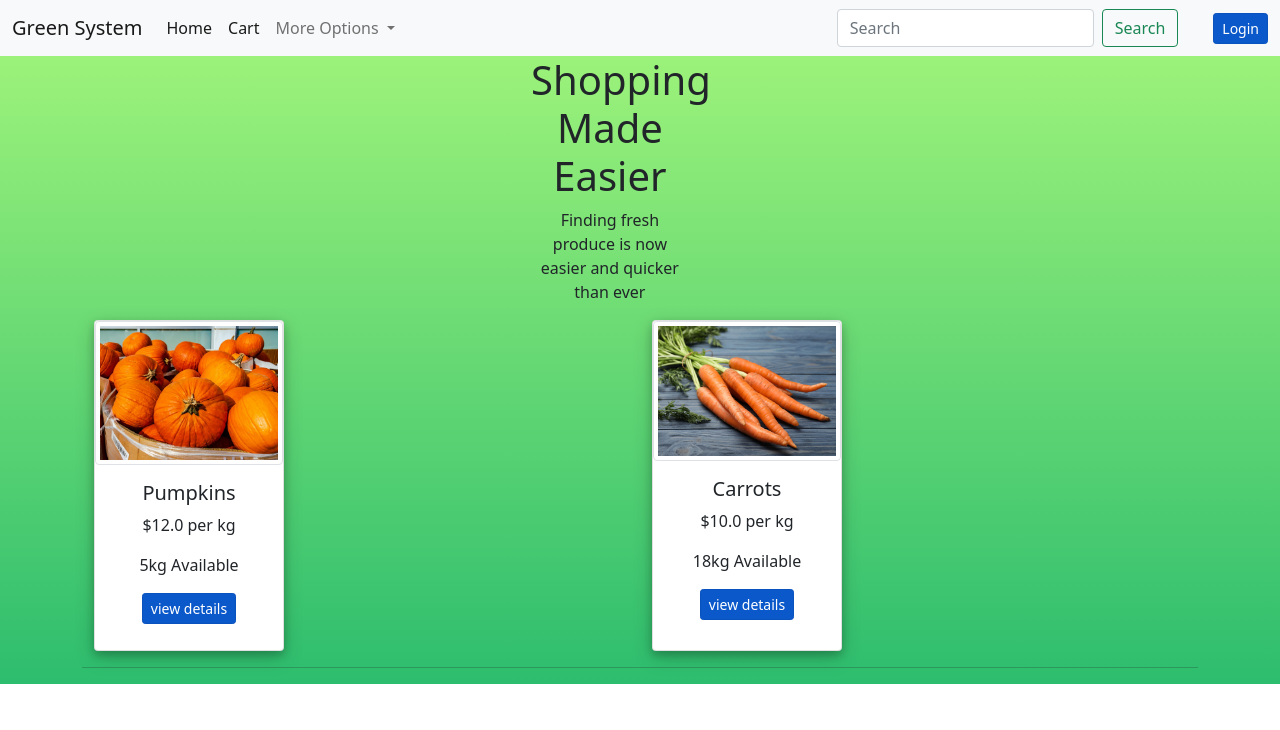
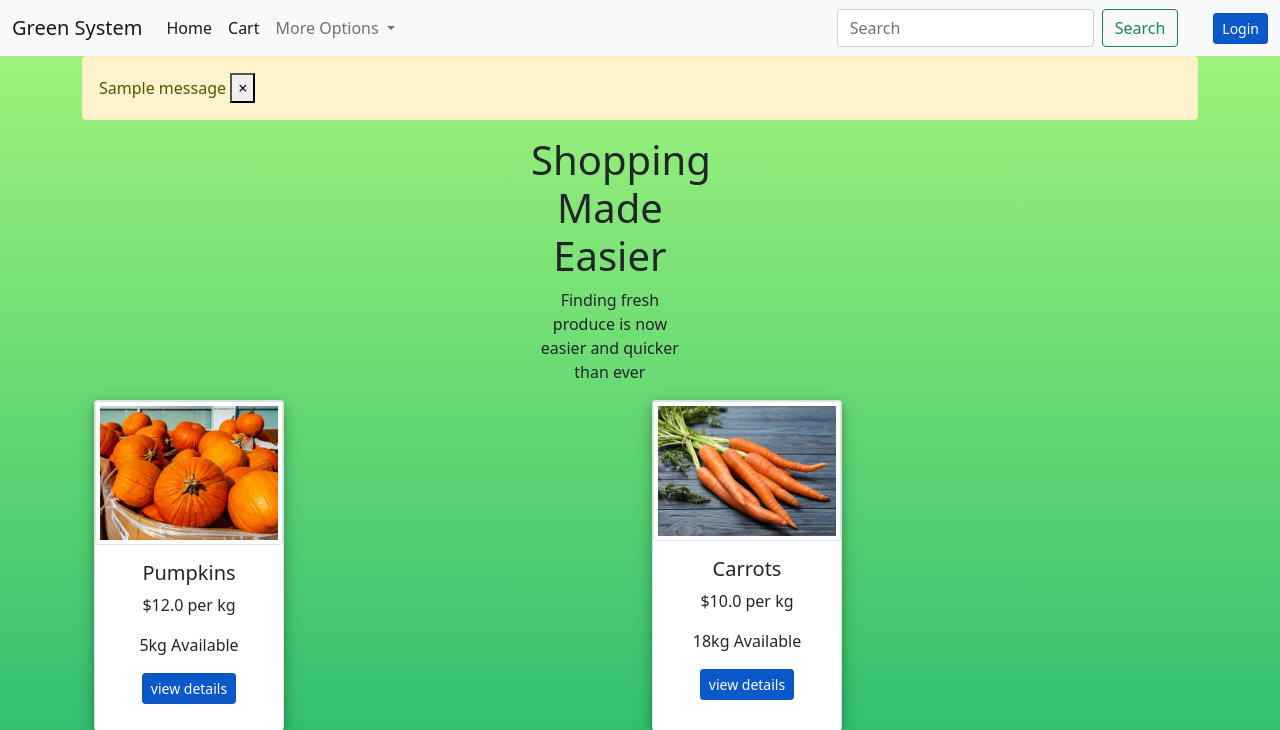
Before and after one commit to MatchHue/BackendGreenSystem, a Flask app: page / in a window 1280 px wide; the page is wider, and only the part inside the window is pictured. Shown: the top 730 px of that part. Run offline with Flask 2, Linux system fonts and the light colour scheme; data comes from the database, SQL or seed files in the repository; both versions use the stored data as it was after the commit; one stand-in notice (Sample message) is shown; some libraries are stand-ins or nearby versions.

Commit message:
Flash messages on pages

```diff
--- a/main.py
+++ b/main.py
@@ -534,7 +534,8 @@ def confirm_order(id):
     code=getcode(id)
     if submitted_code==code:
         deleteorder(id)
-        return ("<h1>Order Confirmed<h1>")
+        flash("Order Confirmed")
+        return redirect(url_for('get_orders'))
     else:
         flash("Incorrect Code")
         return redirect(url_for('get_orders'))
--- a/templates/index.html
+++ b/templates/index.html
@@ -5,7 +5,17 @@
 {{ super() }}
 
 {% block content %}
+{% for message in get_flashed_messages() %}
 
+<div class="alert alert-warning alert-dismissible show" role="alert">
+    {{message}}
+    <button type="button" class="close" data-dismiss="alert" aria-label="Close">
+      <span aria-hidden="true">&times;</span>
+    </button>
+  </div>
+
+
+    {%endfor%}
 
 <!--------products-------->
 <!--<div class="small-container">
```
Also changed, not shown: templates/login.html (+10 -0 lines), test.db.
